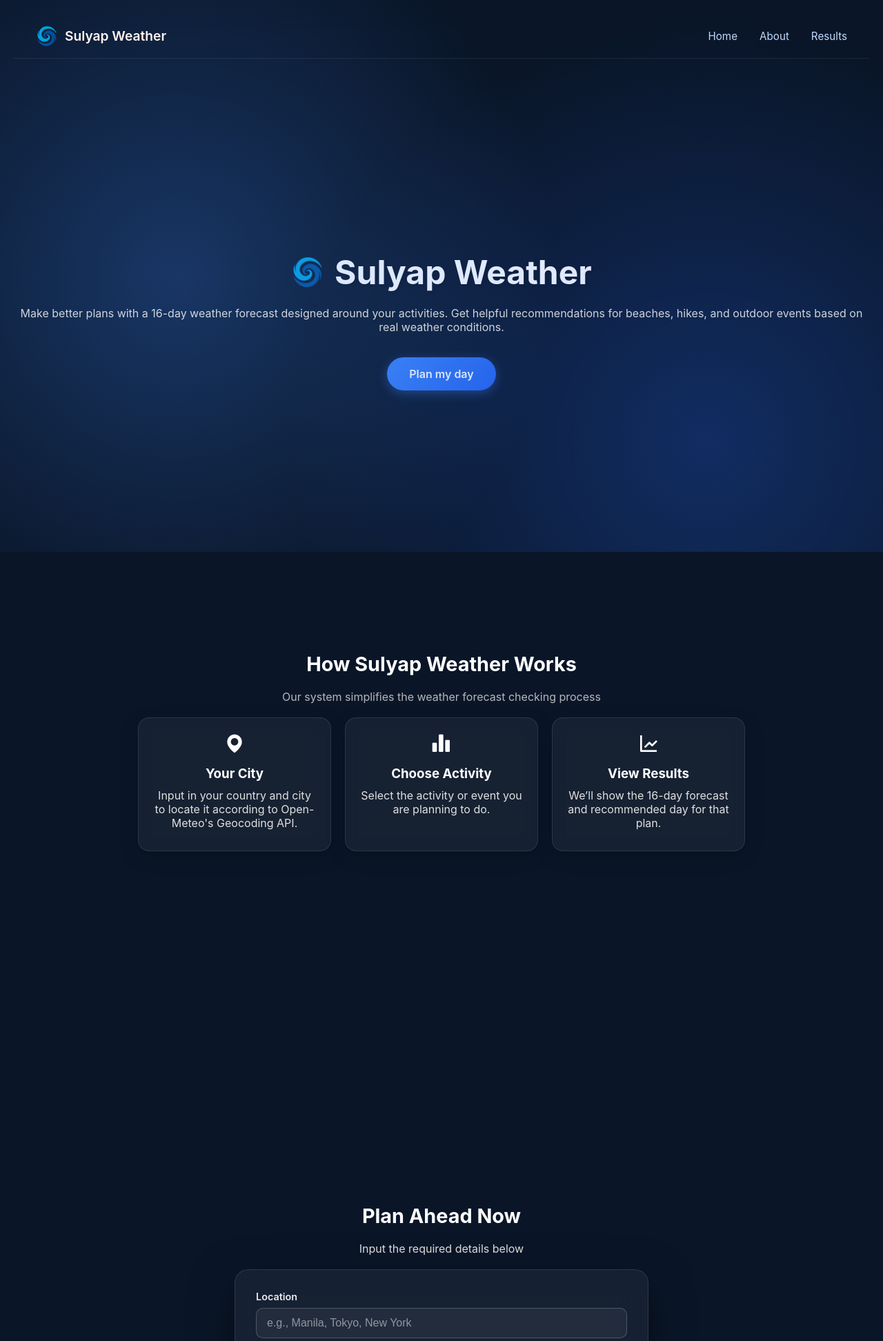
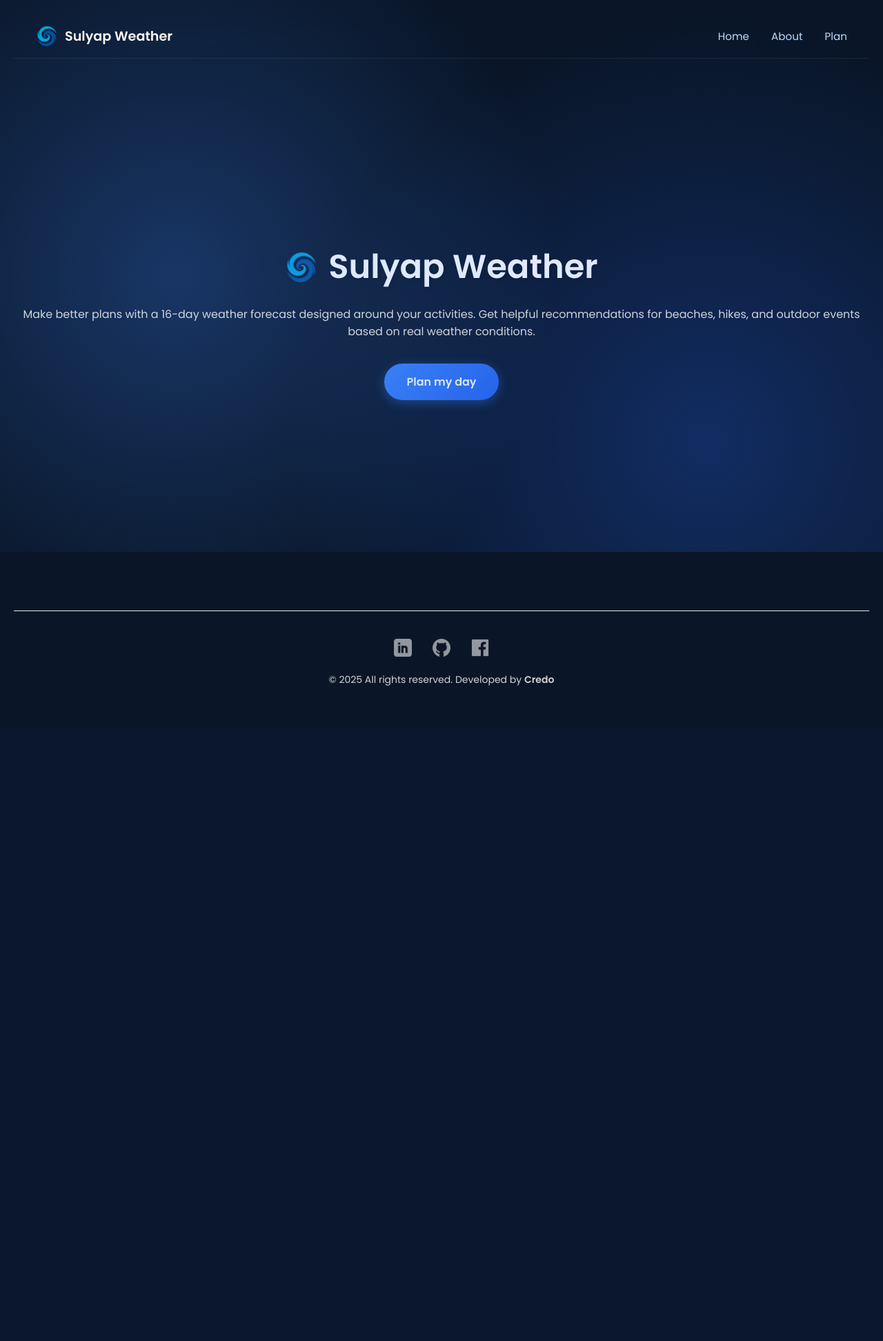
Before and after one commit to credough/sulyap-weather, a Flask app: page / in a window 1280 px wide. Shown: the top 1944 px of the page at 69% size. After the commit the page ends 994 px from the top, so only its background shows below. Run offline with Flask 3, Linux system fonts and the light colour scheme.

Commit message:
feat(ui): changed the font to poppins and fixed some ui issues

```diff
--- a/app/static/style.css
+++ b/app/static/style.css
@@ -5,7 +5,7 @@
 }
 
 body {
-    font-family: -apple-system, BlinkMacSystemFont, 'Segoe UI', Roboto, Oxygen, Ubuntu, Cantarell, sans-serif;
+    font-family: 'Poppins', sans-serif;
     background: #0a1628;
     min-height: 100vh;
     padding: 20px;
--- a/app/templates/index.html
+++ b/app/templates/index.html
@@ -9,6 +9,11 @@
     <link rel="icon" type="image/png" href="{{ url_for('static', filename='img/IMG_2220.PNG') }}">
     <link rel="stylesheet" href="../static/style.css">
     <link href='https://unpkg.com/boxicons@2.1.4/css/boxicons.min.css' rel='stylesheet'>
+    <!-----poppins------>
+    <link rel="preconnect" href="https://fonts.googleapis.com">
+    <link rel="preconnect" href="https://fonts.gstatic.com" crossorigin>
+    <link href="https://fonts.googleapis.com/css2?family=Poppins:wght@300;400;600&display=swap" rel="stylesheet">
+
 </head>
 <body>
     <nav class="navbar">
@@ -20,7 +25,7 @@
         <ul class="nav-links">
         <a href="{{ url_for('main.home_page') }}">Home</a>
         <a href="{{ url_for('main.about_page') }}">About</a>
-        <a href="{{ url_for('main.result_page') }}">Results</a>
+        <a href="{{ url_for('main.result_page') }}">Plan</a>
         </ul>
 
 
@@ -38,90 +43,6 @@
         </a>
         </header>
     </section>
-
-    <section class="how-it-works">
-    <h2>How <span>Sulyap Weather</span> Works</h2>
-    <p class="subtitle">Our system simplifies the weather forecast checking process</p>
-    <div class="cards">
-      <div class="card">
-        <div class="icon"><i class='bx bxs-map'></i></div>
-        <h3>Your City</h3>
-        <p>Input in your country and city to locate it according to Open-Meteo's Geocoding API.</p>
-      </div>
-      <div class="card">
-        <div class="icon"><i class='bx bxs-bar-chart-alt-2'></i></div>
-        <h3>Choose Activity</h3>
-        <p>Select the activity or event you are planning to do.</p>
-      </div>
-      <div class="card">
-        <div class="icon"><i class='bx bx-line-chart'></i></div>
-        <h3>View Results</h3>
-        <p>We’ll show the 16-day forecast and recommended day for that plan.</p>
-      </div>
-    </div>
-</section>
-
-<section class="result-section">
-    <div class="container">
-    <h2>Plan Ahead Now</h2>
-    <p>Input the required details below</p>
-        <div class="search-card">
-            <form id="searchForm" class="search-form">
-                <div class="form-group">
-                    <label for="location">Location</label>
-                    <input type="text" id="location" placeholder="e.g., Manila, Tokyo, New York" autocomplete="off" required>
-                    <div id="autocomplete" class="autocomplete-dropdown"></div>
-                </div>
-                <div class="form-group">
-                    <label for="activity">Activity</label>
-                    <select id="activity">
-                        <option value="Beach">Beach</option>
-                        <option value="Hiking">Hiking</option>
-                        <option value="Wedding">Wedding</option>
-                    </select>
-                </div>
-                <button type="submit" id="submitBtn">Get Forecast</button>
-            </form>
-        </div>
-
-        <div id="loading" class="loading" style="display: none;">
-            <div class="spinner"></div>
-            <p>Fetching weather data...</p>
-        </div>
-
-        <div id="error"></div>
-
-        <div id="results" class="results">
-            <div class="top-pick">
-                <h2 style="display: flex; align-items: center; gap: 10px;">
-                    <i data-lucide="target"></i>
-                    Best Day for <span id="activityName"></span>
-                </h2>
-                <p id="locationName" style="opacity: 0.9; margin-bottom: 10px;"></p>
-                <div class="top-pick-details">
-                    <div class="detail-item">
-                        <div class="detail-value" id="topDate">-</div>
-                        <div class="detail-label">Date</div>
-                    </div>
-                    <div class="detail-item">
-                        <div class="detail-value" id="topTemp">-</div>
-                        <div class="detail-label">Temperature</div>
-                    </div>
-                    <div class="detail-item">
-                        <div class="detail-value" id="topRain">-</div>
-                        <div class="detail-label">Rain Chance</div>
-                    </div>
-                    <div class="detail-item">
-                        <div class="detail-value" id="topWind">-</div>
-                        <div class="detail-label">Wind Speed</div>
-                    </div>
-                </div>
-            </div>
-
-            <div class="forecast-grid" id="forecastGrid"></div>
-        </div>
-    </div>
-</section>
 
     <!-- FOOTER -->
 <footer class="app-footer" data-aos="fade-up" data-aos-delay="300">
```
Also changed, not shown: app/templates/about.html (+7 -2 lines), app/templates/result.html (+7 -2 lines).
